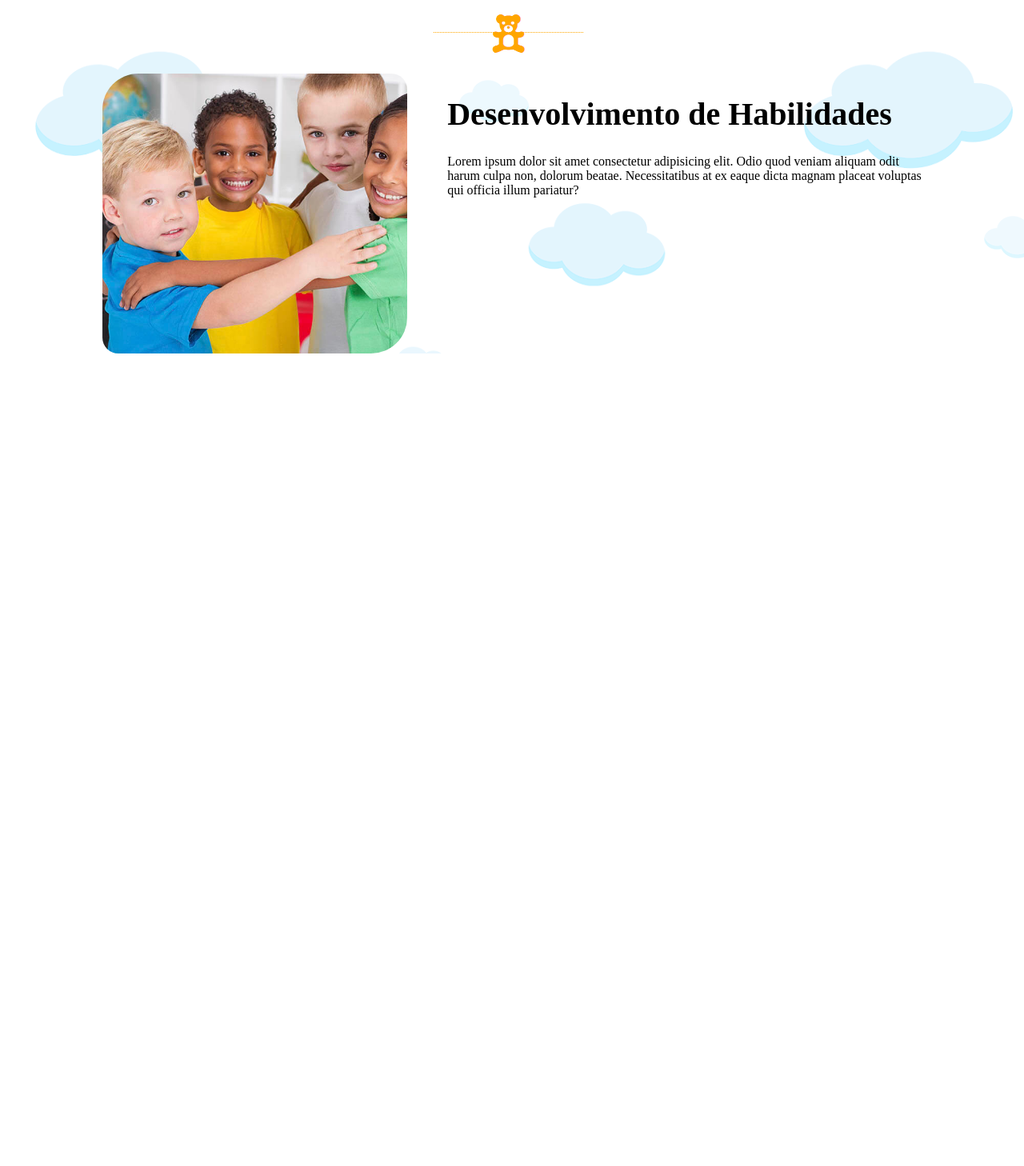
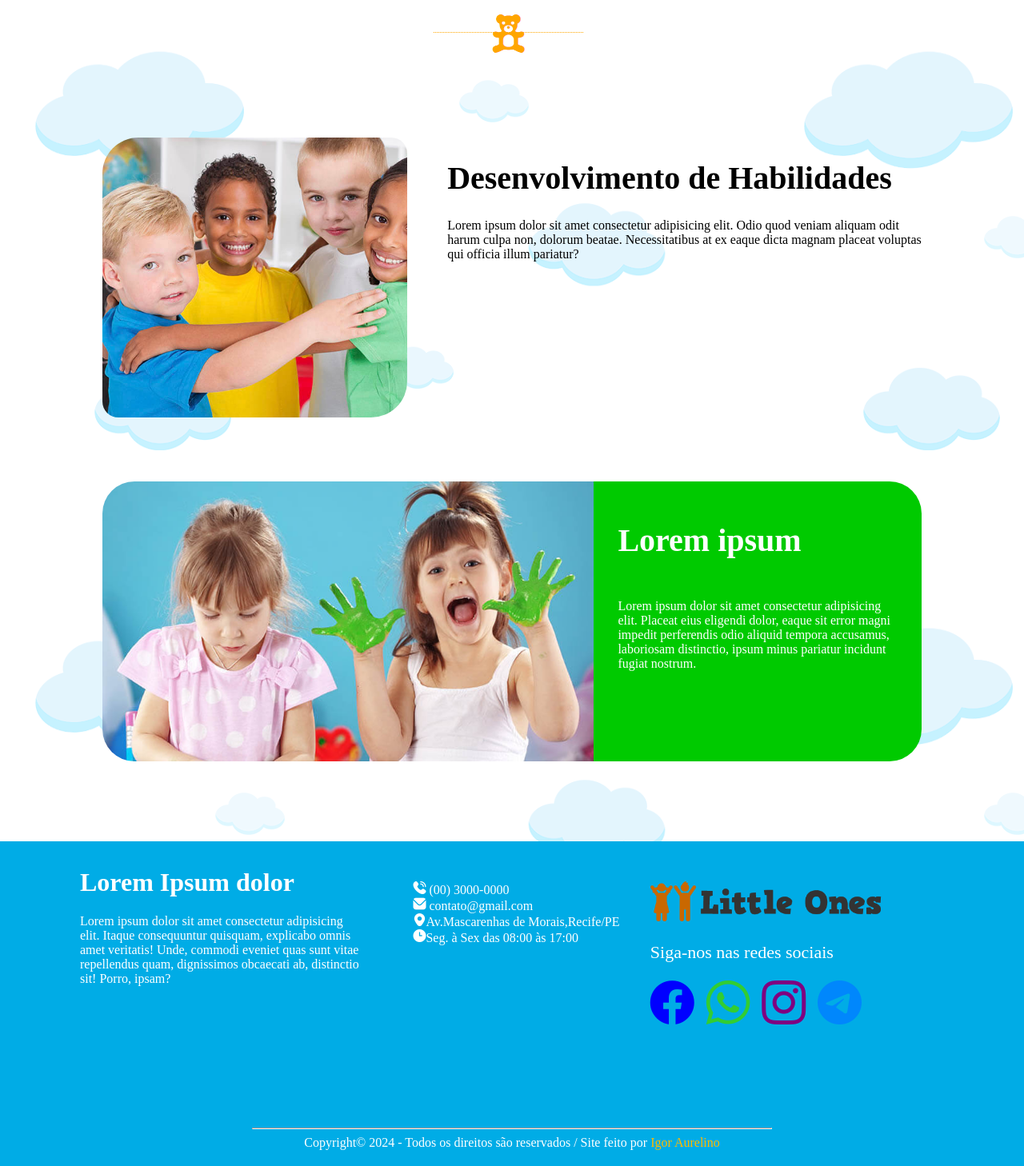
Before and after one commit to Igor-Aurelino/Projeto_front_01, a plain HTML site: page index.html in a window 1280 px wide. Shown: the part 724-2182 px from the top of the page at 80% size. Before the commit the page ends 1166 px from the top, so only its background shows below. Drawn offline with nearby package versions, Linux system fonts and the light colour scheme; a web font is replaced by a local one.

Commit message:
Aula 25/09 Finalizada

```diff
--- a/estilo.css
+++ b/estilo.css
@@ -1,5 +1,7 @@
 @import url('https://fonts.googleapis.com/css2?family=Marhey:wght@300..700&display=swap ');
-
+@import url('https://cdn-uicons.flaticon.com/2.5.0/uicons-solid-rounded/css/uicons-solid-rounded.css');
+@import url('https://cdn-uicons.flaticon.com/2.5.0/uicons-brands/css/uicons-brands.css');
+@import url('https://cdn-uicons.flaticon.com/2.5.0/uicons-bold-rounded/css/uicons-bold-rounded.css');
 :root{
     --azul_claro: rgb(0, 172, 230);
     --amarelo_canário: rgb(255, 187, 0);
@@ -8,7 +10,6 @@
     --branco: rgb(255, 255, 255);
    --vermelho: rgb(255, 0, 0);
 }
-
 #menu_topo{
     height: 90px;
     background-color: var(--azul_claro);
@@ -25,7 +26,6 @@ body{
 }
 #caixa_menus{
     display: flex;
-
     color: var(--branco);
 }
 .item_menu{
@@ -40,7 +40,6 @@ body{
 .item_menu:hover{
     background-color: var(--amarelo_canário);
 }
-
 .menu_ativado{
     background-color: var(--vermelho);
 }
@@ -62,7 +61,6 @@ body{
     padding: 43px;
     border-radius: 70px 20px 70px 20px;
 }
-
 #mensagem h1{
     font-size: 60px;
     line-height: 80px;
@@ -74,11 +72,11 @@ body{
 #container{
     text-align: center;
 }
-#secao_01{
+#secao_01, #secao_02{
     display: flex;
     width: 80%;
     margin: auto;
-
+    margin-top: 80px;
 }
 #criancas_secao_01{
     background-image: url('imagens/criancas2.jpg');
@@ -92,7 +90,98 @@ body{
     text-align: left;
     padding-left: 50px;
 }
-
 #conteudo_secao_01 h1{
     font-size: 40px;
 }
+#criancas_secao_02{
+    width: 60%;
+    height: 350px;
+    background-image: url('imagens/criancas3.jpg');
+    background-size: cover;
+    border-radius: 40px 0px 0px 40px;
+}
+#conteudo_secao_02{
+    background-color: var(--verde_limão);
+    color: var(--branco);
+    width: 40%;
+    border-radius: 0px 40px 40px 0px;
+    text-align: left;
+}
+#conteudo_secao_02 h1{
+    font-size: 40px;
+    margin-top: 50px;
+    margin-left: 30px;
+    margin-right: 30px;
+}
+#conteudo_secao_02 p{
+    margin-top: 50px;
+    margin-left: 30px;
+    margin-right: 30px;
+}
+#rodape{
+    background-color: var(--azul_claro);
+    display: flex;
+    padding-left: 100px;
+    padding-right: 100px;
+    padding-top: 50px;
+    margin-top: 100px;
+    flex-wrap: wrap;
+    padding-bottom: 20px;
+}
+.conteudos_rodapes{
+    width: 33%;
+    height: 300px;
+    color: var(--branco);
+    text-align: left;
+
+}
+.icones{
+    margin-right: 3%;
+    font-size: 55px;
+}
+#coluna3 img{
+    width: 300px;
+}
+#coluna2 i {
+    margin-left:60px; ;
+}
+#coluna1 h1{
+    margin-top: -17px;
+}
+#copyright{
+    min-width: 100%;
+    color: var(--branco);
+}
+#copyright a{
+    color: var(--amarelo_canário);
+    text-decoration: none;
+}
+#menu_mobile_tablet{
+    display: none;
+    background-color: red;
+    height: 70px;
+    align-items: center;
+    justify-content: left;
+    padding-left: 30px;
+    font-size: 30px;
+    color: var(--branco);
+}
+
+/* Configuração para Smartphones */
+@media screen and (max-width: 480px){
+    #menu_mobile_tablet{
+        display: flex;
+    }
+    #menu_topo{
+        display: none;
+    }
+}
+/* Configuração para Tablets */
+@media screen and (min-width: 481px) and (max-width: 1024px) {
+    #menu_mobile_tablet{
+        display: flex;
+    }
+    #menu_topo{
+        display: none;
+    }
+}
--- a/index.html
+++ b/index.html
@@ -9,6 +9,10 @@
 </head>
 <body>
     <div id="container">
+        <div id="menu_mobile_tablet">
+            <i class="fi fi-br-menu-burger"></i>
+
+        </div>
         <div id="menu_topo">
             <img src="imagens/logomarca_branca.png" height="70">
 
@@ -45,9 +49,44 @@
                     Lorem ipsum dolor sit amet consectetur adipisicing elit. Odio quod veniam aliquam odit harum culpa non, dolorum beatae. Necessitatibus at ex eaque dicta magnam placeat voluptas qui officia illum pariatur?
                 </p>
             </div>
+        </div> <!-- Fim da seção 01 -->
+            <div id="secao_02">
+                <div id="criancas_secao_02"></div>
+                <div id="conteudo_secao_02">
+                    <h1>
+                        Lorem ipsum
+                    </h1>
+                    <p>
+                        Lorem ipsum dolor sit amet consectetur adipisicing elit. Placeat eius eligendi dolor, eaque sit error magni impedit perferendis odio aliquid tempora accusamus, laboriosam distinctio, ipsum minus pariatur incidunt fugiat nostrum.
+                    </p>
+                </div>
+             </div> <!-- Fim da secao 02 -->
 
-        </div> <!-- Fim da seção -->
+             <div id="rodape">
+                <div id="coluna1" class="conteudos_rodapes">
+                    <h1> Lorem Ipsum dolor</h1>
+                    <p>Lorem ipsum dolor sit amet consectetur adipisicing elit. Itaque consequuntur quisquam, explicabo omnis amet veritatis! Unde, commodi eveniet quas sunt vitae repellendus quam, dignissimos obcaecati ab, distinctio sit! Porro, ipsam?</p>
+                </div>
+                <div id="coluna2" class="conteudos_rodapes">
+                    <i class="fi fi-sr-phone-call"></i> (00) 3000-0000 <br>
+                    <i class="fi fi-sr-envelope"></i> contato@gmail.com <br>
+                    <i class="fi fi-sr-marker"></i>Av.Mascarenhas de Morais,Recife/PE <br>
+                    <i class="fi fi-sr-clock-three"></i>Seg. à Sex das 08:00 às 17:00
+                </div>
+                <div id="coluna3" class="conteudos_rodapes">
+                    <img src="imagens/logomarca_escura.png">
+                   <p style="font-size:22px;">Siga-nos nas redes sociais<p>
+                    <i class="fi fi-brands-facebook icones" style="color: blue;"></i>
+                    <i class="fi fi-brands-whatsapp icones" style="color: #32cd32"></i>
+                    <i class="fi fi-brands-instagram icones" style="color: purple;"></i>
+                    <i class="fi fi-brands-telegram icones" style="color: rgb(0, 135, 252);"></i>
+                </div>
+                <div id="copyright">
+                    <hr style="width: 60%;">
+                Copyright© 2024 - Todos os direitos são reservados /
+                Site feito por <a href="mailto:fulano@gmail.com"> Igor Aurelino</a>
+                </div>
+            </div> <!--  Fim do rodape -->
     </div> <!--Fim do container-->
-
 </body>
 </html>
```
